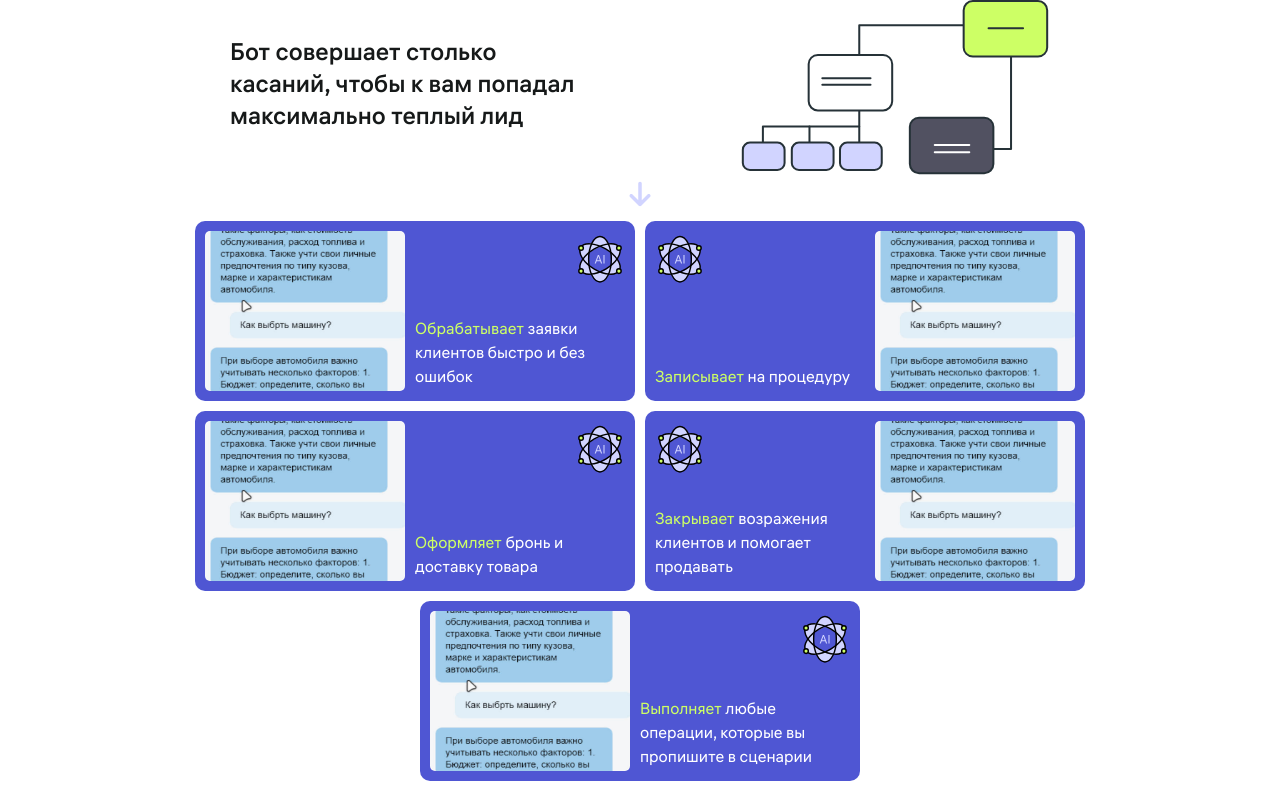
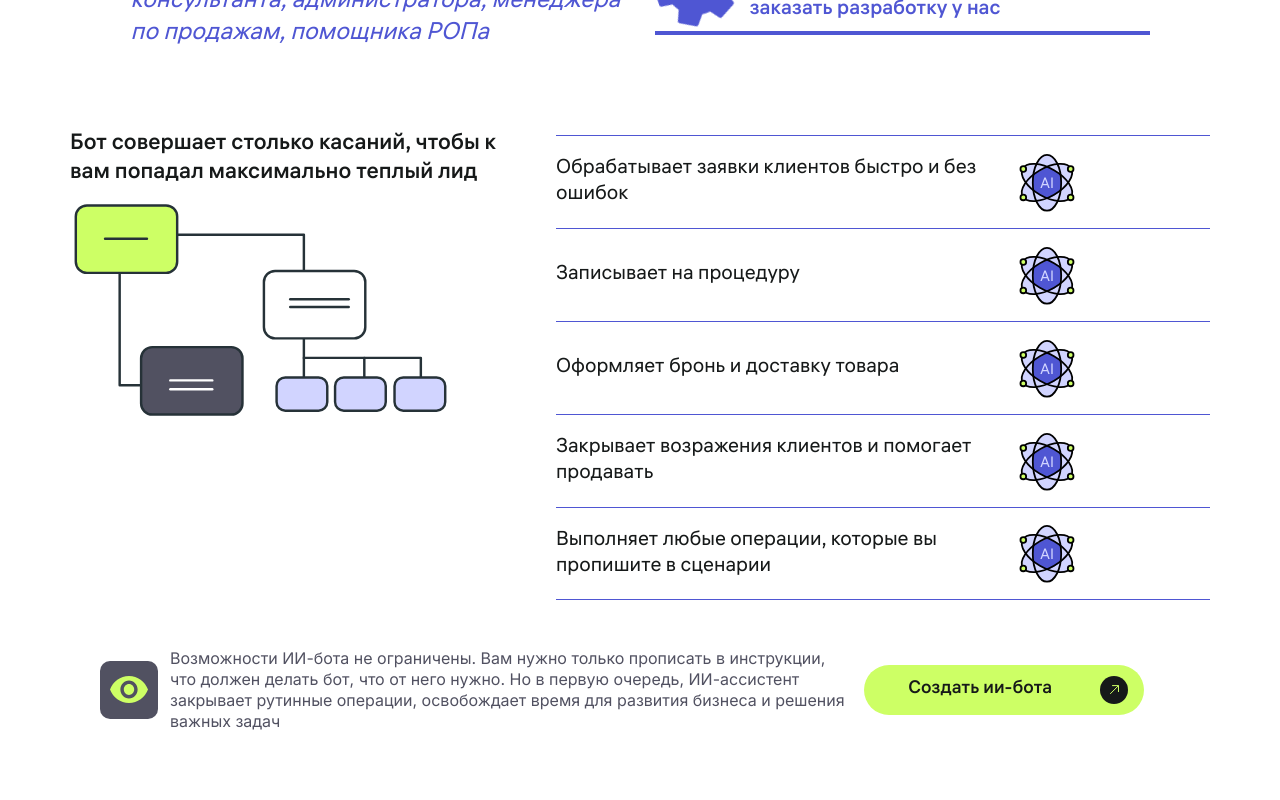
Before and after one commit to EronMG/NextJsProject, a Next.js app in the folder my-app/: page / in a window 1280 px wide. Shown: the part 1460-2260 px from the top of the page. Built offline with nearby package versions, Linux system fonts and the light colour scheme.

Commit message:
just test

```diff
--- a/my-app/src/components/Base/Base.tsx
+++ b/my-app/src/components/Base/Base.tsx
@@ -3,7 +3,7 @@ import React from 'react';
 const Base = () => {
   return (
     <div className='xx:flex justify-center'>
-      <section className='mx-[10px] px-[10px] bg-cloud md:pt-10 md:pl-5 rounded-[10px] flex flex-wrap justify-center gap-4 mt-[71px] xx:mt-0 pt-2 xx:mt-0px] xx:w-[1738px] xx:rounded-[20px] xx:pt-[76px] xx:gap-[70px]'>
+      <section className='mx-[10px] px-[10px] bg-cloud lg:mx-10 md:pt-10 md:pl-5 rounded-[10px] flex flex-wrap justify-center gap-4 mt-[71px] lg:mt-[100px] xx:mt-0 pt-2 xx:w-[1738px] xx:rounded-[20px] xx:pt-[76px] xx:gap-[70px]'>
         {/* FIX MT-500PX */}
         <div className='flex flex-col gap-3 pb-2'>
           <h2 className='text-[22px] font-Regular leading-[26.4px] text-center text-dark md:text-[26px] xx:text-[36px] xx:leading-[43.2px] xx:text-start'>
--- a/my-app/src/components/Course/Course.tsx
+++ b/my-app/src/components/Course/Course.tsx
@@ -55,7 +55,7 @@ const Course = () => {
               className='p-3 rounded-[10px] bg-cloud min-w-[300px] md:w-[300px] md:h-[416px] xx:w-[440px] xx:h-[513px]'
             >
               <div className='flex flex-col gap-2'>
-                <div className='rounded-[5px] bg-blue text-white text-[14px] font-Regular w-[64px] h-6 flex justify-center items-center xx:text-xl xx:leading-[26px] xx:w-[94px] xx:h-[45px]'>
+                <div className='rounded-[5px] pt-1 bg-blue text-white text-[14px] font-Regular w-[64px] h-6 flex justify-center items-center xx:text-xl xx:leading-[26px] xx:w-[94px] xx:h-[45px]'>
                   День {item.id}
                 </div>
                 <h2 className='text-blue text-[14px] font-Medium leading-[18.2px] xx:text-xl xx:leading-[26px]'>
--- a/my-app/src/components/Create/Create.tsx
+++ b/my-app/src/components/Create/Create.tsx
@@ -16,7 +16,7 @@ interface BusinessItem {
 
 function Array() {
   return (
-    <div className='flex flex-wrap gap-[10px] justify-center pt-[13px] xx:hidden'>
+    <div className='flex flex-wrap gap-[10px] justify-center pt-[13px] lg:hidden'>
       {bussinesArr.map((item, _) => (
         <div
           key={item.id}
@@ -118,7 +118,7 @@ const Create: React.FC<BusinessItem> = () => {
   };
 
   return (
-    <section className='flex flex-col items-center px-[10px] pt-[78px] leading-[26.4px] xx:pt-[184px]'>
+    <section className='flex flex-col items-center px-[10px] pt-[78px] leading-[26.4px] xx:pt-[184px] lg:mb-[150px] xx:mt-0'>
       <div className='md:flex flex-wrap justify-center items-center md:gap-6 xx:gap-20'>
         <h2 className='text-[22px] font-Regular text-dark text-center w-[267px] ml-4 mm:ml-0 ss:max-w-[472px] ss:w-fit xx:text-[36px] xx:leading-[43.2px] xx:max-w-[982px] lg:max-w-[500px] xx:text-start lg:text-2xl lg:text-start'>
           Вы соберете ИИ-бота под задачи вашего бизнеса, который может заменить
@@ -139,7 +139,7 @@ const Create: React.FC<BusinessItem> = () => {
           </h3>
         </div>
       </div>
-      <div className='flex pt-8 md:items-center xx:hidden lg:gap-40'>
+      <div className='flex pt-8 md:items-center lg:hidden lg:gap-40'>
         <h4 className='text-[14px] text-dark font-Medium mm:max-w-[274px] mm:text-lg leading-[18.2px] lg:text-2xl lg:max-w-[350px]'>
           Бот совершает столько касаний, чтобы к вам попадал максимально теплый
           лид
@@ -264,7 +264,121 @@ const Create: React.FC<BusinessItem> = () => {
           </div>
         </div>
       </div>
-      <FaArrowUp className='rotate-180 text-cloud text-[28px] mt-1 xx:hidden' />
+      <div className='hidden lg:flex lg:pt-20 gap-[57px] xx:hidden'>
+        <div className='flex flex-col gap-[15px]'>
+          <h4 className='text-[22px] text-dark font-Medium leading-[28.6px] max-w-[429px]'>
+            Бот совершает столько касаний, чтобы к вам попадал максимально
+            теплый лид
+          </h4>
+          <img
+            src={Diagramms.src}
+            alt='icon'
+            className='w-[381px] h-[215px] transform -scale-x-100'
+          />
+        </div>
+        <div className=''>
+          <div className='overflow-hidden pt-1'>
+            {bussinesArr.map((item, index) => (
+              <div
+                onMouseEnter={() => setIsHovering(true)}
+                onMouseLeave={() => setIsHovering(false)}
+                onMouseMove={handleMouseMove}
+                key={item.id}
+                className={`flex w-[654px] gap-[37px] items-center h-[93px]  ${
+                  item.id === bussinesArr.length
+                    ? 'border-b-[1px] border-t-[1px] border-blue'
+                    : 'border-t-[1px]  border-blue'
+                } hover-effect`}
+              >
+                <span className='text text-[20px] leading-[26px] font-Regular text-dark w-[421px]'>
+                  {item.title}
+                </span>
+                <img src={AI.src} alt='icon' className='w-[66px] h-[59px]' />
+              </div>
+            ))}
+            {isHovering && (
+              <div
+                className='bg-cloud rounded-[20px]'
+                style={{
+                  position: 'fixed',
+                  left: cursorPos.x,
+                  top: cursorPos.y,
+                  transform: 'translate(-50%, -50%)',
+                  // Стилизация блока
+                  width: '331px',
+                  height: '331px',
+                  color: '#FFF',
+                  display: 'flex',
+                  justifyContent: 'center',
+                  alignItems: 'center',
+                  pointerEvents: 'none', // Чтобы блок не мешал другим событиям мыши
+                }}
+              >
+                {/* Содержимое блока, которое следует за курсором */}
+                <img
+                  src={Mobile.src}
+                  alt='icon'
+                  className='w-[261px] h-[270px] object-cover'
+                />
+              </div>
+            )}
+          </div>
+          <div className='flex items-center pt-12 lg:absolute left-[100px]'>
+            <div className='size-[58px] bg-gray rounded-[10px] flex justify-center items-center mr-[12px]'>
+              <img src={Eye1.src} alt='icon' id='icon' />
+            </div>
+            <p className='w-[694px] text-gray leading-[20.8px] text-base'>
+              Возможности ИИ-бота не ограничены. Вам нужно только прописать в
+              инструкции,
+              <br /> что должен делать бот, что от него нужно. Но в первую
+              очередь, ИИ-ассистент закрывает рутинные операции, освобождает
+              время для развития бизнеса и решения важных задач
+            </p>
+            <button
+              className={`relative z-10 w-[234px] h-[50px] flex flex-row items-center gap-12 pr-4 justify-end rounded-[40px] bg-lime md:w-[280px] ${
+                isHovered ? 'button-hovered' : ''
+              }`}
+              onMouseEnter={handleMouseEnter}
+              onMouseLeave={() => setIsHovered(false)}
+            >
+              <p
+                className={`text-[14px] font-Medium ml-7 md:text-[18px] ${
+                  isHovered ? 'text-blue duration-300' : ' text-dark'
+                }`}
+              >
+                Создать ии-бота
+              </p>
+              <div
+                className={`flex items-center justify-center size-7 rounded-full  ${
+                  isHovered ? ' bg-blue duration-300' : 'bg-dark'
+                }`}
+              >
+                <img
+                  src={ArrowBtn.src}
+                  alt='ArrowBtn'
+                  className={`transition-opacity duration-500 ${
+                    isHovered ? 'arrow-out' : ''
+                  }`}
+                  key={animationKey}
+                />
+                {isHovered && (
+                  <img
+                    src={ArrowBtn.src}
+                    alt='ArrowBtn'
+                    className='arrow-in'
+                    style={{
+                      position: 'absolute',
+                      right: '25px',
+                      top: '21px',
+                    }}
+                  />
+                )}
+              </div>
+            </button>
+          </div>
+        </div>
+      </div>
+      <FaArrowUp className='rotate-180 text-cloud text-[28px] mt-1 lg:hidden' />
       {Array()}
     </section>
   );
--- a/my-app/src/components/Header/Header.tsx
+++ b/my-app/src/components/Header/Header.tsx
@@ -7,7 +7,7 @@ const Header = () => {
   return (
     <header className='md:mt-[31px] flex justify-center z-50'>
       <div className='hidden md:flex w-full max-w-[1576px] justify-between gap-3'>
-        <div className='text-xl font-Regular text-dark border-[1px] border-dark rounded-[41px] min-w-[145px] h-[51px] flex justify-center items-center hover:bg-cloud cursor-pointer'>
+        <div className='text-xl font-Regular text-dark border-[1px] pt-1 border-dark rounded-[41px] min-w-[145px] h-[51px] flex justify-center items-center duration-500 hover:bg-cloud cursor-pointer'>
           NEXT BOT
         </div>
         <nav className='bg-cloud rounded-[41px] border-[1px] border-dark flex justify-between pl-7 pr-[29px] w-full max-w-[511px] items-center xl:ml-[140px]'>
@@ -34,10 +34,10 @@ const Header = () => {
           ))}
         </nav>
         <div className='flex gap-5'>
-          <button className='text-xl font-Regular text-dark border-[1px] border-dark rounded-[41px] w-[99px] h-[51px] flex justify-center items-center'>
+          <button className='text-xl font-Regular text-dark border-[1px] hover:bg-cloud cursor-pointer duration-500 border-dark rounded-[41px] w-[99px] h-[51px] flex justify-center items-center'>
             Вход
           </button>
-          <button className='text-xl font-Regular text-dark border-[1px] border-dark rounded-[41px] w-[167px] h-[51px] flex justify-center items-center'>
+          <button className='text-xl font-Regular text-dark border-[1px] hover:bg-cloud cursor-pointer duration-500 border-dark rounded-[41px] w-[167px] h-[51px] flex justify-center items-center'>
             Регистрация
           </button>
         </div>
--- a/my-app/src/components/NextBot/NextBot.tsx
+++ b/my-app/src/components/NextBot/NextBot.tsx
@@ -52,7 +52,7 @@ const NextBot = () => {
           <span className='text-blue font-Bold'>
             {' '}
             легко и быстро,
-            <br className='ss:hidden xx:flex' /> без специальных знаний
+            <br className='ss:hidden lg:flex' /> без специальных знаний
           </span>{' '}
           создать ИИ-бота для бизнеса
         </h2>
```
Also changed, not shown: my-app/src/components/5Steps/Steps.tsx (+62 -8 lines), my-app/src/components/Business/Business.tsx (+5 -5 lines), my-app/src/components/Help/Help.tsx (+4 -4 lines), my-app/src/components/II/II.tsx (+11 -6 lines), my-app/src/components/Links/Links.tsx (+69 -69 lines), my-app/src/components/Tryit/Tryit.tsx (+44 -1 lines).
